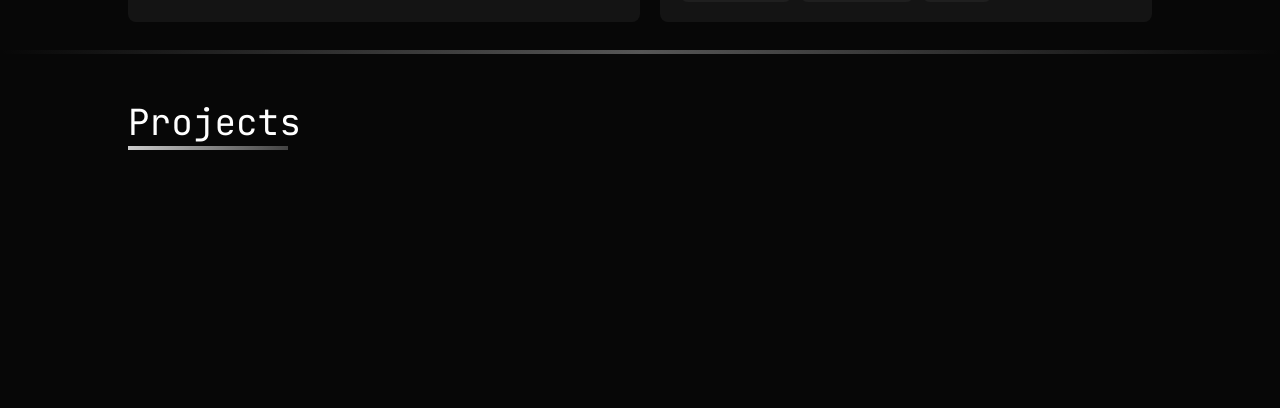
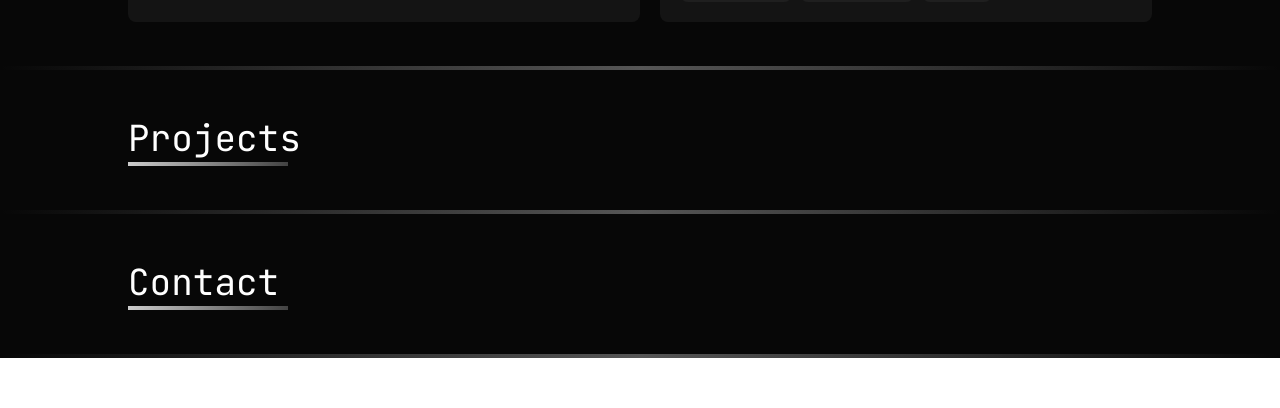
Before and after one commit to artumont/artumont.github.io, a Next.js app: page / in a window 1280 px wide. Shown: the part 1594-2002 px from the top of the page. After the commit the page ends 1952 px from the top, so only its background shows below. Built offline with nearby package versions, Linux system fonts and the light colour scheme.

Commit message:
Remove minimum height constraints from About, Contact, and Projects sections for improved layout flexibility

```diff
--- a/src/components/sections/About.tsx
+++ b/src/components/sections/About.tsx
@@ -58,9 +58,9 @@ export default function About() {
     ];
 
     return (
-        <section className="w-full min-h-[100vh]" id='about'>
+        <section className="w-full" id='about'>
             {/* Content & Background */}
-            <div className='relative min-h-screen w-full bg-primary px-5 py-8 lg:px-32 lg:pt-12'>
+            <div className='relative h-full w-full bg-primary px-5 py-12 lg:px-32'>
                 <div className='container'>
                     <h1 className='text-4xl font-jetbrains mb-1'> About Me </h1>
                     <div className='h-1 w-40 bg-gradient-to-r from-accent to-accent/30'></div>
--- a/src/components/sections/Contact.tsx
+++ b/src/components/sections/Contact.tsx
@@ -1,8 +1,8 @@
 export default function Contact() {
     return (
-        <section className="w-full min-h-[100vh]" id="contact">
+        <section className="w-full" id="contact">
             {/* Content & Background */}
-            <div className='relative min-h-screen w-full bg-primary px-5 py-8 lg:px-32 lg:pt-12'>
+            <div className='relative h-full w-full bg-primary px-5 py-12 lg:px-32'>
                 <div className='container'>
                     <h1 className='text-4xl font-jetbrains mb-1'> Contact </h1>
                     <div className='h-1 w-40 bg-gradient-to-r from-accent to-accent/30'></div>
--- a/src/components/sections/Projects.tsx
+++ b/src/components/sections/Projects.tsx
@@ -1,8 +1,8 @@
 export default function Projects() {
     return (
-        <section className="w-full min-h-[100vh]" id="projects">
+        <section className="w-full" id="projects">
             {/* Content & Background */}
-            <div className='relative min-h-screen w-full bg-primary px-5 py-8 lg:px-32 lg:pt-12'>
+            <div className='relative h-full w-full bg-primary px-5 py-12 lg:px-32'>
                 <div className='container'>
                     <h1 className='text-4xl font-jetbrains mb-1'> Projects </h1>
                     <div className='h-1 w-40 bg-gradient-to-r from-accent to-accent/30'></div>
```
